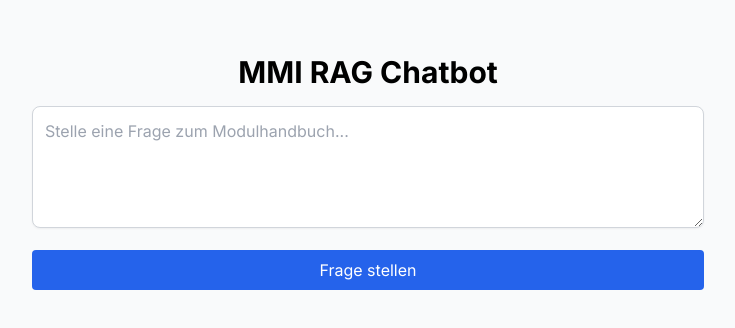
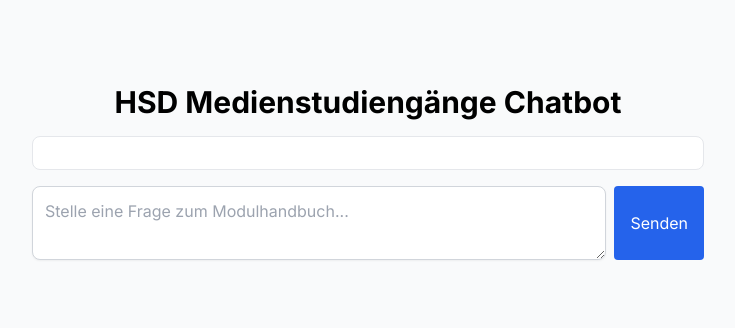
Before and after one commit to hihihien/rag-openai-pinecone, a Next.js app in the folder frontend/: page / in a window 1280 px wide. Shown: the part 228-556 px from the top of the page, without its empty margins (272-1007 px from the left). Built offline with nearby package versions, Linux system fonts and the light colour scheme.

Commit message:
add chat history

```diff
--- a/frontend/app/page.tsx
+++ b/frontend/app/page.tsx
@@ -2,29 +2,50 @@
 
 import { useState } from 'react';
 
+type Message = {
+  role: 'user' | 'assistant';
+  content: string;
+};
+
 export default function HomePage() {
+  const [messages, setMessages] = useState<Message[]>([]);
   const [question, setQuestion] = useState('');
-  const [answer, setAnswer] = useState('');
   const [loading, setLoading] = useState(false);
 
   const askQuestion = async () => {
     if (!question.trim()) return;
 
+    // add user message
+    const newMessages: Message[] = [...messages, { role: 'user', content: question }];
+    setMessages(newMessages);
+    setQuestion('');
     setLoading(true);
-    setAnswer('');
 
     try {
       const res = await fetch(`${process.env.NEXT_PUBLIC_API_URL}/ask`, {
         method: 'POST',
         headers: { 'Content-Type': 'application/json' },
-        body: JSON.stringify({ question }),
+        body: JSON.stringify({
+          question,
+          history: messages.map(m => ({
+            role: m.role,
+            content: m.content
+          })),
+        }),
       });
 
       const data = await res.json();
-      setAnswer(data.answer || 'Keine Antwort erhalten.');
+
+      const answer = data.answer || 'Keine Antwort erhalten.';
+
+      // add assistant message
+      setMessages([...newMessages, { role: 'assistant', content: answer }]);
     } catch (err) {
       console.error(err);
-      setAnswer('Fehler beim Senden der Anfrage.');
+      setMessages([
+        ...newMessages,
+        { role: 'assistant', content: 'Fehler beim Senden der Anfrage.' },
+      ]);
     } finally {
       setLoading(false);
     }
@@ -32,30 +53,47 @@
 
   return (
     <main className="flex flex-col items-center justify-center min-h-screen p-4 bg-gray-50">
-      <div className="w-full max-w-2xl space-y-4">
-        <h1 className="text-3xl font-bold text-center text-black">MMI RAG Chatbot</h1>
+      <div className="w-full max-w-2xl flex flex-col space-y-4">
+        <h1 className="text-3xl font-bold text-center text-black">HSD Medienstudiengänge Chatbot</h1>
+
+        {/* Chat messages */}
+        <div className="flex-1 p-4 bg-white border rounded-lg overflow-y-auto max-h-[70vh] space-y-4">
+          {messages.map((m, i) => (
+            <div
+              key={i}
+              className={`p-3 rounded-lg max-w-[80%] ${
+                m.role === 'user'
+                  ? 'bg-blue-500 text-white self-end text-right'
+                  : 'bg-gray-100 text-black self-start text-left'
+              }`}
+            >
+              {m.content}
+            </div>
+          ))}
+          {loading && (
+            <div className="p-3 rounded-lg bg-gray-200 self-start text-left">
+              Antwort wird generiert...
+            </div>
+          )}
+        </div>
+
+        {/* Input box */}
+        <div className="flex space-x-2">
           <textarea
             value={question}
             onChange={(e) => setQuestion(e.target.value)}
             placeholder="Stelle eine Frage zum Modulhandbuch..."
-          rows={4}
-          className="w-full p-3 border border-gray-300 rounded-lg shadow-sm focus:outline-none focus:ring-2 focus:ring-blue-500 text-black"
+            rows={2}
+            className="flex-1 p-3 border border-gray-300 rounded-lg shadow-sm focus:outline-none focus:ring-2 focus:ring-blue-500 text-black"
           />
-
           <button
             onClick={askQuestion}
             disabled={loading}
-          className="w-full py-2 text-white bg-blue-600 rounded hover:bg-blue-700 disabled:opacity-50"
+            className="px-4 py-2 text-white bg-blue-600 rounded hover:bg-blue-700 disabled:opacity-50"
           >
-          {loading ? 'Antwort wird generiert...' : 'Frage stellen'}
+            Senden
           </button>
-
-        {answer && (
-          <div className="p-4 mt-4 bg-white border rounded shadow">
-            <h2 className="mb-2 text-lg font-semibold">Antwort:</h2>
-            <p className="whitespace-pre-wrap text-black">{answer}</p>
         </div>
-        )}
       </div>
     </main>
   );
```
Also changed, not shown: 1 other file (tests, documents, lock files or other folders). Lines whose indentation alone changed are shown as unchanged.
